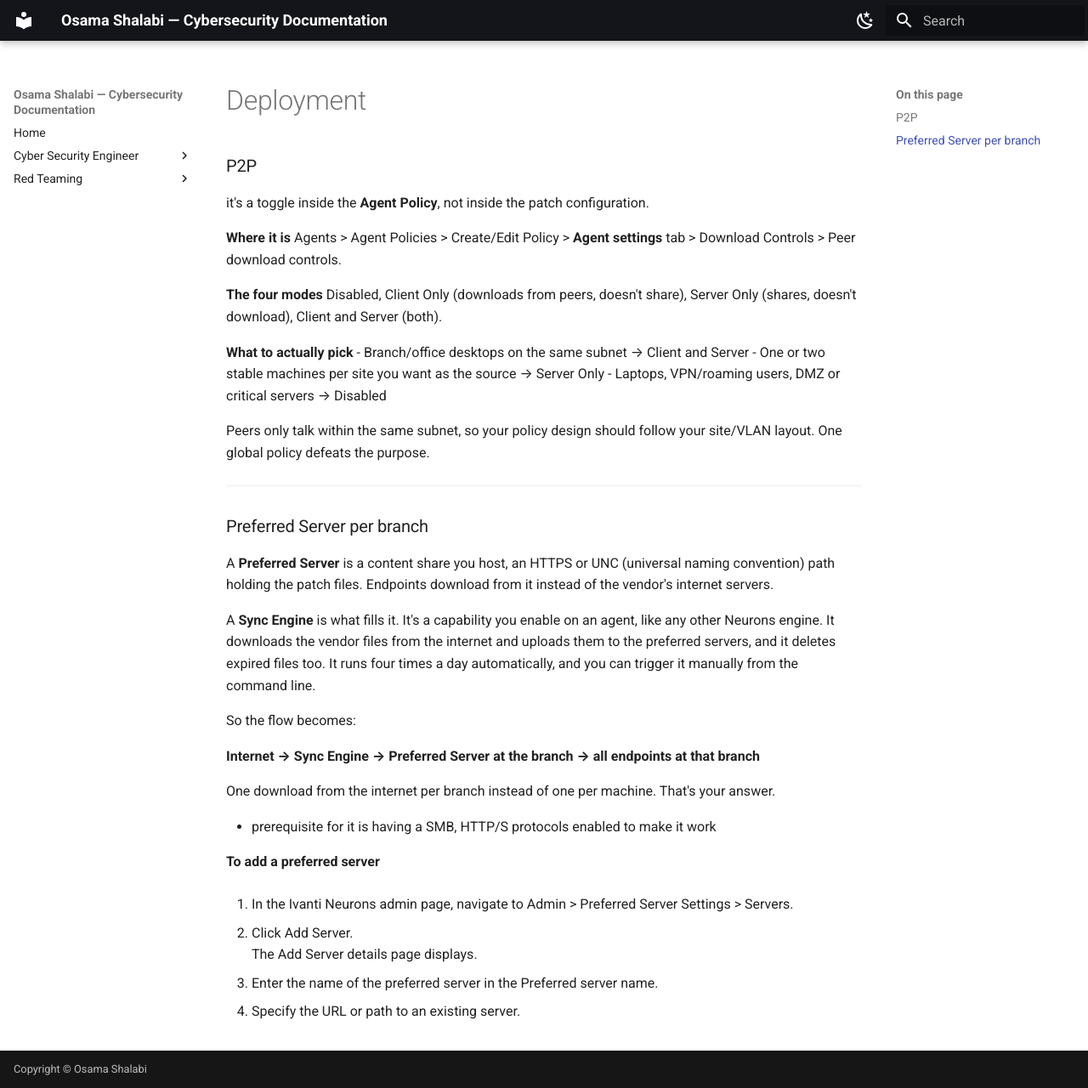
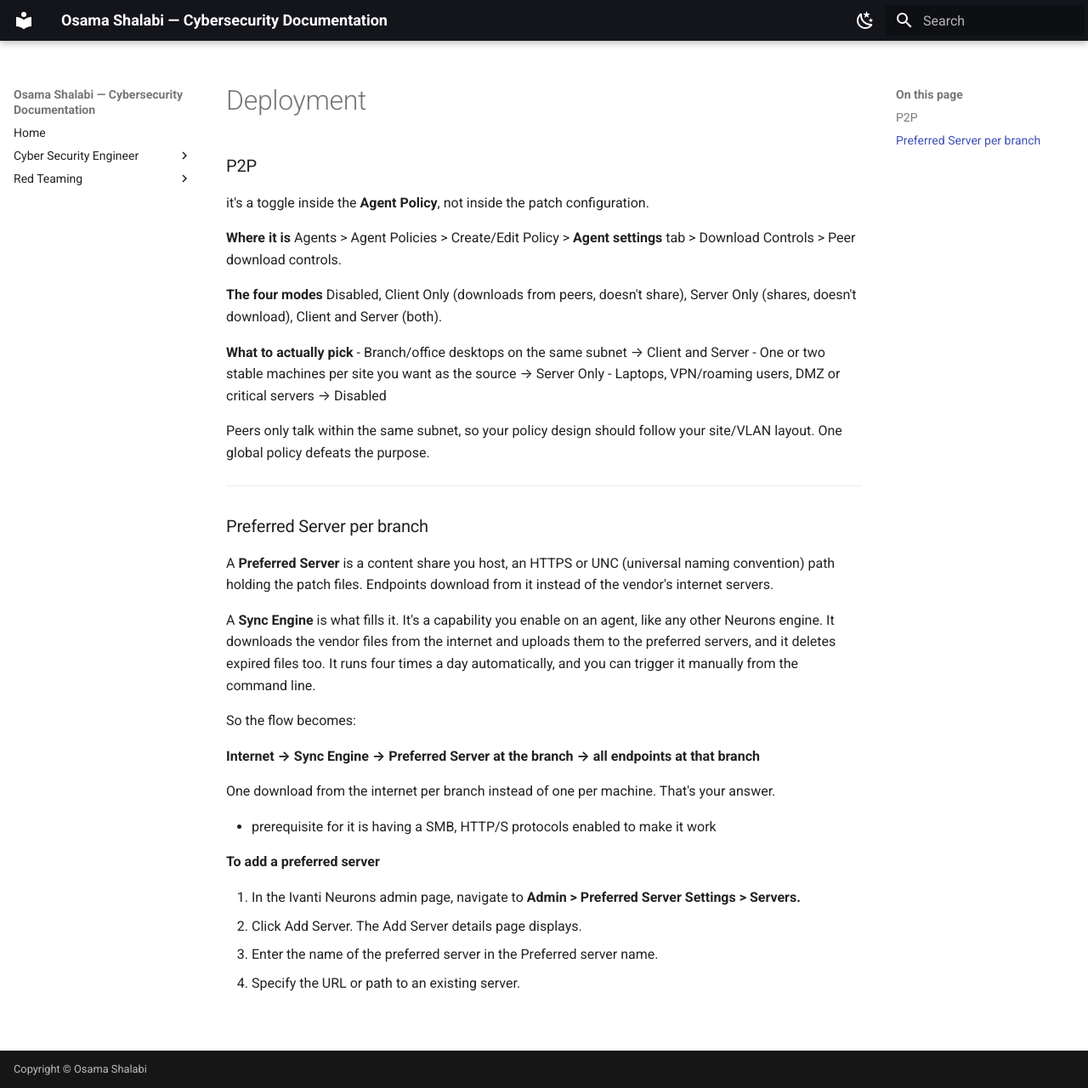
Before and after one commit to osamashalabi432-png/doc-osamashalabi, an MkDocs documentation site: the page built from docs/cyber-security-engineer/patch-management/ivanti/Deployment.md, in a window 1280 px wide and 1280 px high. Shown: the whole window at 85% size. Built offline with MkDocs 1.6.1 and Material for MkDocs 9.7.7, drawn with Linux system fonts in a browser that asks for light colours.

Commit message:
vault backup: 2026-09-13 09:38:12

```diff
--- a/docs/cyber-security-engineer/patch-management/ivanti/Deployment.md
+++ b/docs/cyber-security-engineer/patch-management/ivanti/Deployment.md
@@ -30,11 +30,7 @@ One download from the internet per branch instead of one per machine. That's you
 
 **To add a preferred server**
 
-1. In the Ivanti Neurons admin page, navigate to Admin > Preferred Server Settings > Servers.
-
-2. Click Add Server.
-    The Add Server details page displays.
-
+1. In the Ivanti Neurons admin page, navigate to **Admin > Preferred Server Settings > Servers.**
+2. Click Add Server.  The Add Server details page displays.
 3. Enter the name of the preferred server in the Preferred server name.
-
 4. Specify the URL or path to an existing server.
```
